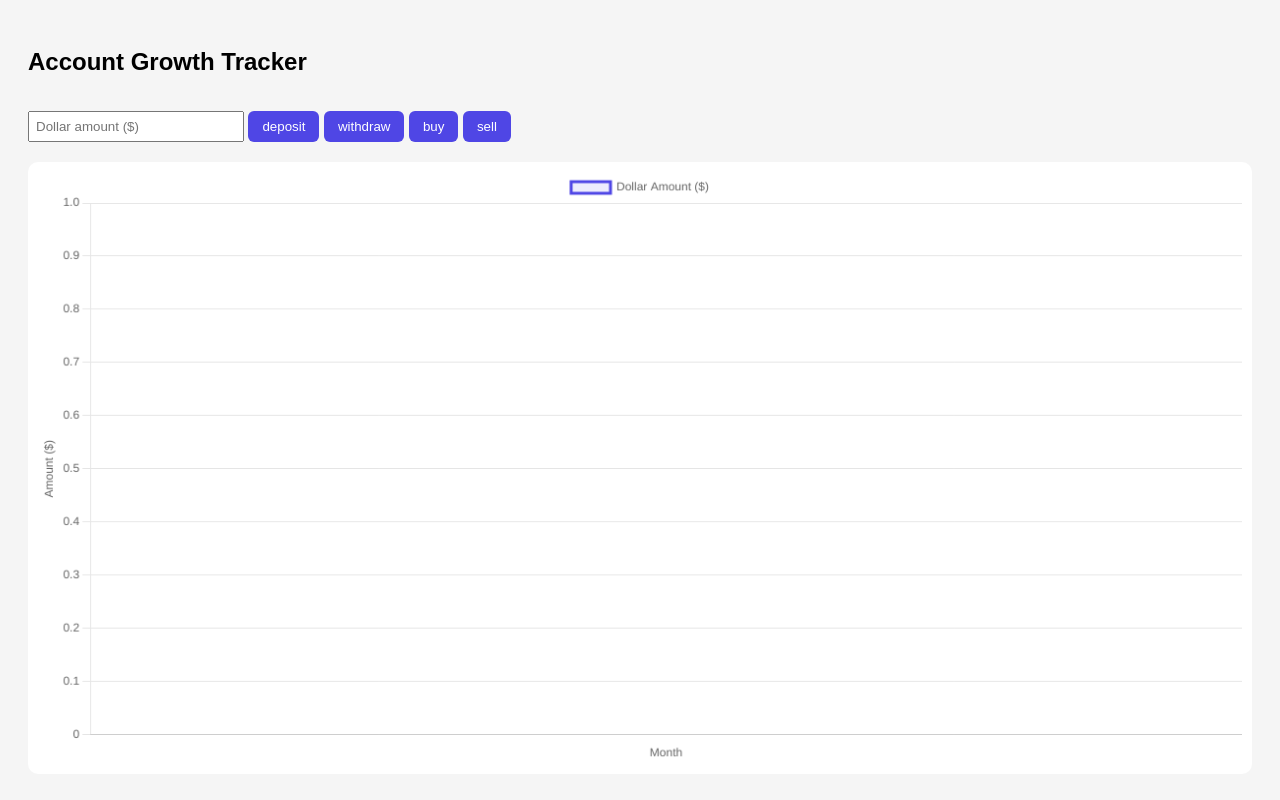
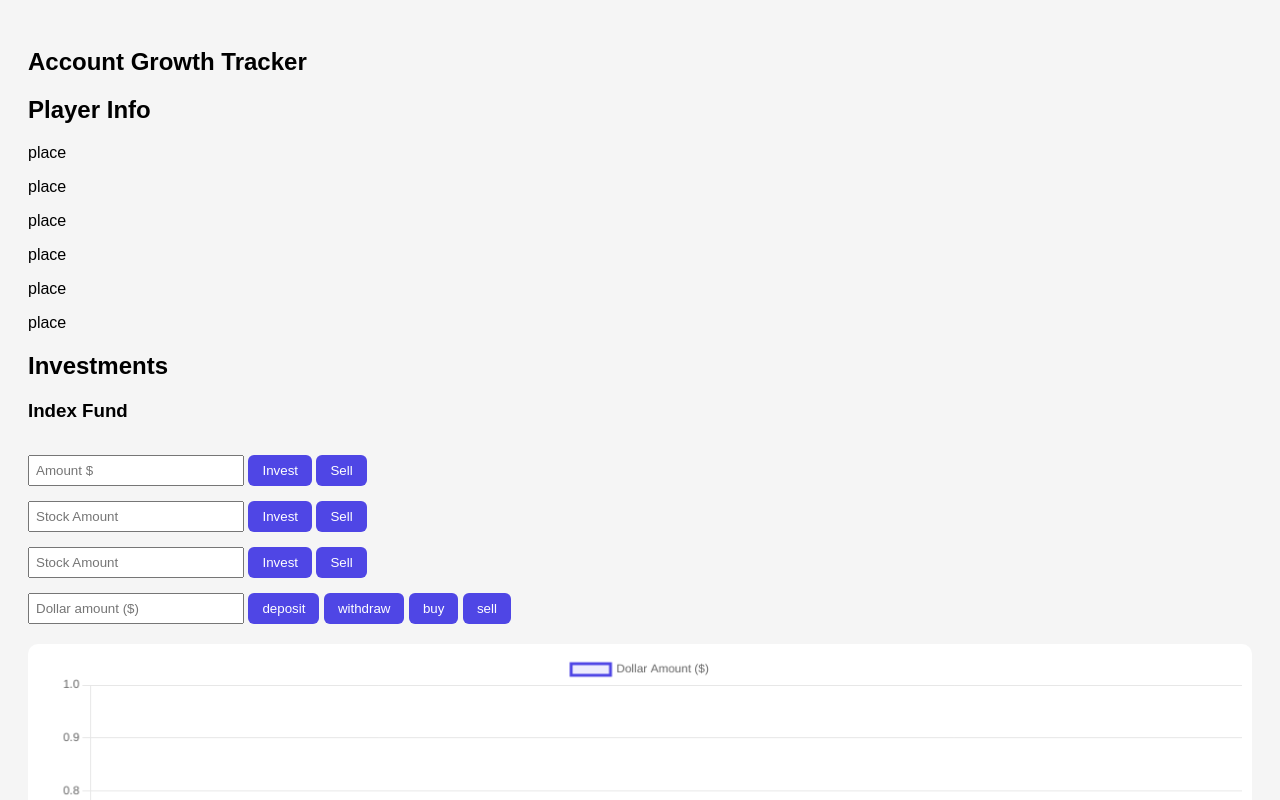
Before and after one commit to ethanlane1234/financial-literacy, a website: page public/index.html in a window 1280 px wide. Shown: the top 800 px of the page. Drawn offline with nearby package versions, Linux system fonts and the light colour scheme; no server answers.

Commit message:
add placeholder objects

```diff
--- a/public/index.html
+++ b/public/index.html
@@ -18,7 +18,39 @@
 </head>
 <body>
   <h2>Account Growth Tracker</h2>
+  <!-- Info -->
+        <div>
+          <h2 class="text-xl font-semibold">Player Info</h2>
+          <p id="year">place</p>
+          <p id="month">place</p>
+          <p id="cash">place</p>
+          <p id="bank">place</p>
+          <p id="index">place</p>
+          <p id="networth">place</p>
+        </div>
+      <!-- Investments -->
+        <div>
+          <h2>Investments</h2>
+          <div id="stocks"></div>
 
+          <div>
+            <h3>Index Fund</h3>
+            <div>
+              <input id="indexAmount" type="number" placeholder="Amount $">
+              <button onclick="investIndex()">Invest</button>
+              <button onclick="sellIndex()">Sell</button>
+            </div>
+            <div>
+              <input id="Stock1" type="number" placeholder="Stock Amount">
+              <button onclick="investIndex()">Invest</button>
+              <button onclick="sellIndex()">Sell</button>
+            </div>
+            <div>
+              <input id="Stock2" type="number" placeholder="Stock Amount">
+              <button onclick="investIndex()">Invest</button>
+              <button onclick="sellIndex()">Sell</button>
+            </div>
+          </div>
   <div class="form">
 
 
```
Also changed, not shown: public/script.js (+1 -6 lines).
